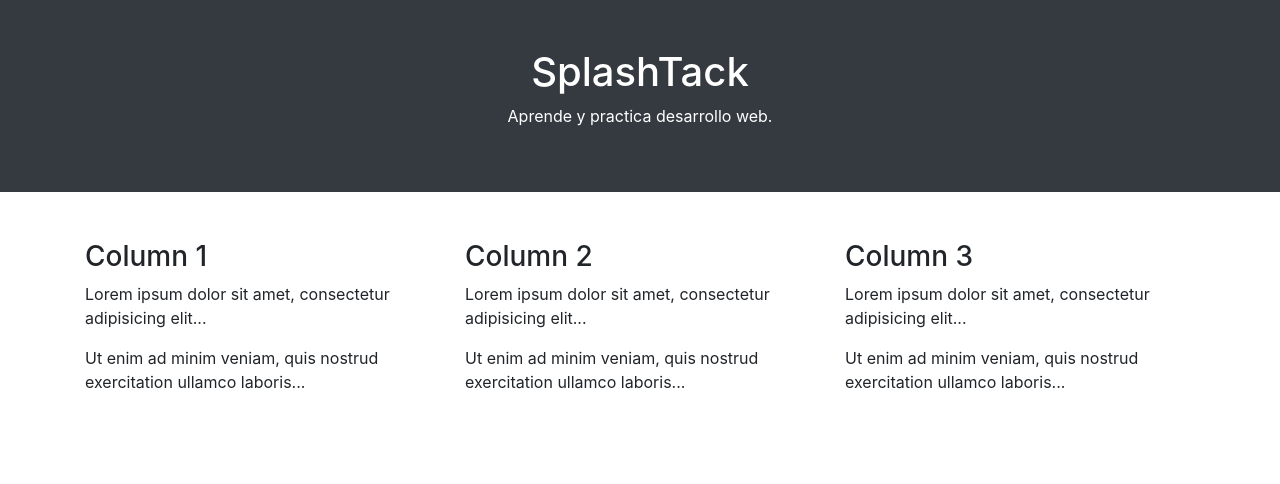
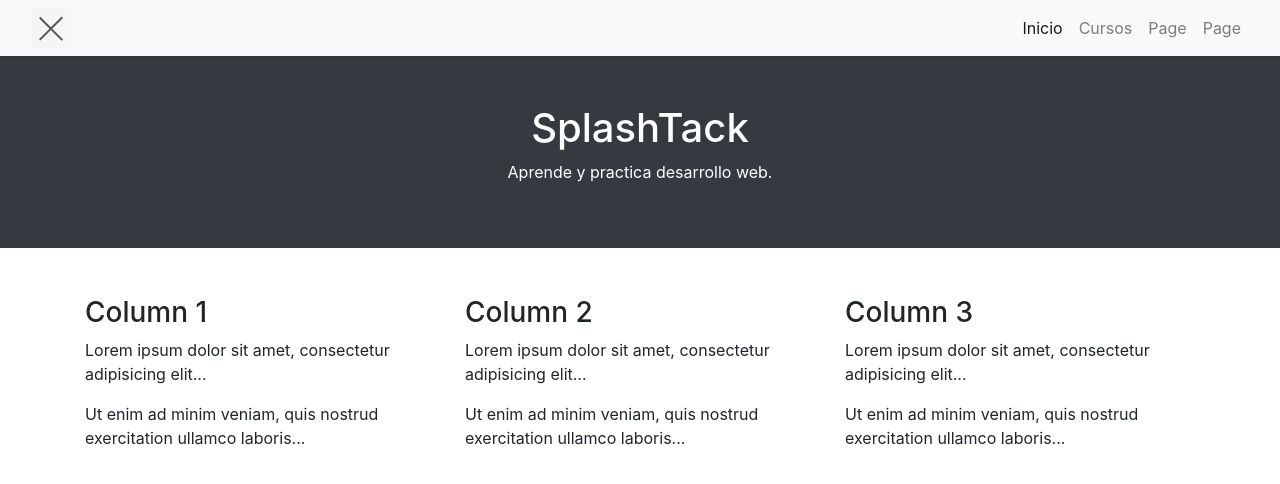
Before and after one commit to davidlondonor/splashtack, a website: page index.html in a window 1280 px wide. Drawn offline with nearby package versions, Linux system fonts and the light colour scheme.

Commit message:
menu agregado

```diff
--- a/index.html
+++ b/index.html
@@ -20,6 +20,36 @@
 
 
 <body>
+  <nav class="navbar navbar-expand-lg navbar-light bg-light">
+    <div class="container-fluid">
+
+        <button type="button" id="sidebarCollapse" class="navbar-btn">
+            <span></span>
+            <span></span>
+            <span></span>
+        </button>
+        <button class="btn btn-dark d-inline-block d-lg-none ml-auto" type="button" data-toggle="collapse" data-target="#navbarSupportedContent" aria-controls="navbarSupportedContent" aria-expanded="false" aria-label="Toggle navigation">
+            <i class="fas fa-align-justify"></i>
+        </button>
+
+        <div class="collapse navbar-collapse" id="navbarSupportedContent">
+            <ul class="nav navbar-nav ml-auto">
+                <li class="nav-item active">
+                    <a class="nav-link" href="index.html">Inicio</a>
+                </li>
+                <li class="nav-item">
+                    <a class="nav-link" href="cursos.html">Cursos</a>
+                </li>
+                <li class="nav-item">
+                    <a class="nav-link" href="#">Page</a>
+                </li>
+                <li class="nav-item">
+                    <a class="nav-link" href="#">Page</a>
+                </li>
+            </ul>
+        </div>
+    </div>
+</nav>
 
   <div class="container-fluid p-5 text-center bg-dark text-white">
     <h1>SplashTack</h1>
```
Also changed, not shown: cursos.html (+1 -1 lines).
